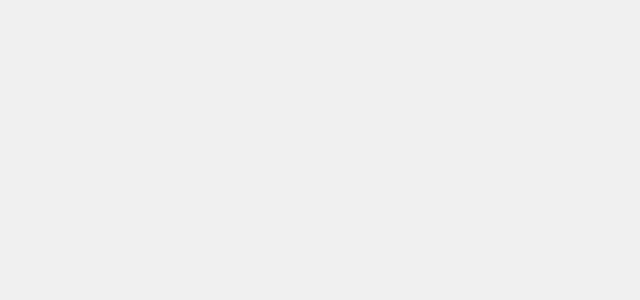
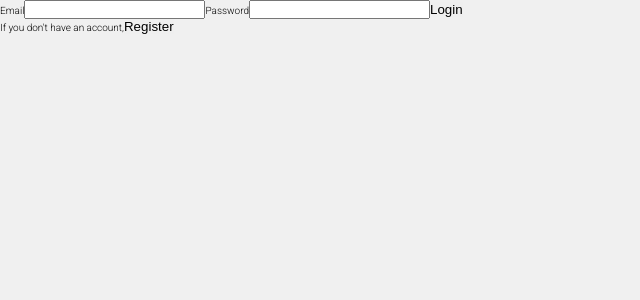
Before and after one commit to jkranak/tutorworld, a React (Create React App) app in the folder client/: page /login in a window 1280 px wide. Shown: the top 300 px of the page, without its empty margins (0-640 px from the left). Built offline with nearby package versions, Linux system fonts and the light colour scheme.

Commit message:
updating branch

```diff
--- a/client/src/App.tsx
+++ b/client/src/App.tsx
@@ -9,8 +9,8 @@ function App() {
     <BrowserRouter>
       <Switch>
         <Route path="/" exact component={Landing} />
-        <Route path="application" exact component={Application}/>
-        <Route path="login" exact component={Login}/>
+        <Route path="/application" exact component={Application}/>
+        <Route path="/login" exact component={Login}/>
       </Switch>
     </BrowserRouter>
   );
--- a/client/src/pages/Login.tsx
+++ b/client/src/pages/Login.tsx
@@ -1,29 +1,13 @@
 import {useState} from 'react'
-import {UserLogin, emptyUserLogin} from '../Interfaces/User';
+import { LoginForm } from '../components/LoginForm'
+import { RegisterForm } from '../components/RegisterForm'
 
-interface Props {
-
-}
-
-export const Login = (props: Props) => {
-  const [userLogin, setUserLogin] = useState(emptyUserLogin)
-
-  function handleChange (event: any) {
-    setUserLogin(user => ({...user, [event.target.name]: event.target.value}))
-  }
-  function handleSubmit () {}
-  const register = '/'
-
-return (
-<div>
-      <form onSubmit={handleSubmit}>
-        <label>Email</label>
-        <input type="text" id="email" name="email" required onChange={handleChange} value={userLogin.email}/>
-        <label>Password</label>
-        <input type="password" id="password" name="password" required onChange={handleChange} value={userLogin.password}/>
-        <button type="submit">Login</button>
-      </form>
-      <p>If you don't have an account, <a href={register}>Register</a></p>
+export const Login = () => {
+  const [toggle, setToggle] = useState<string>('login')
+  return (
+    <div className="login">
+      {toggle === 'login' && <LoginForm setToggle={setToggle}/>}
+      {toggle === 'register' && <RegisterForm setToggle={setToggle}/>}
     </div>
   )
 }
```
Also changed, not shown: 1 other file (tests, documents, lock files or other folders).
